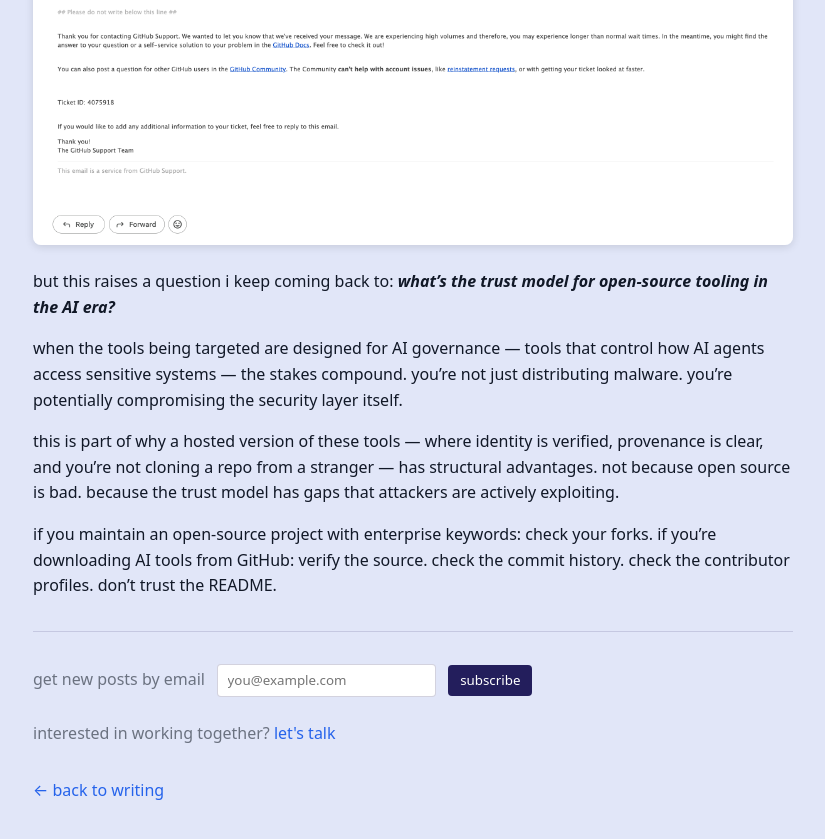
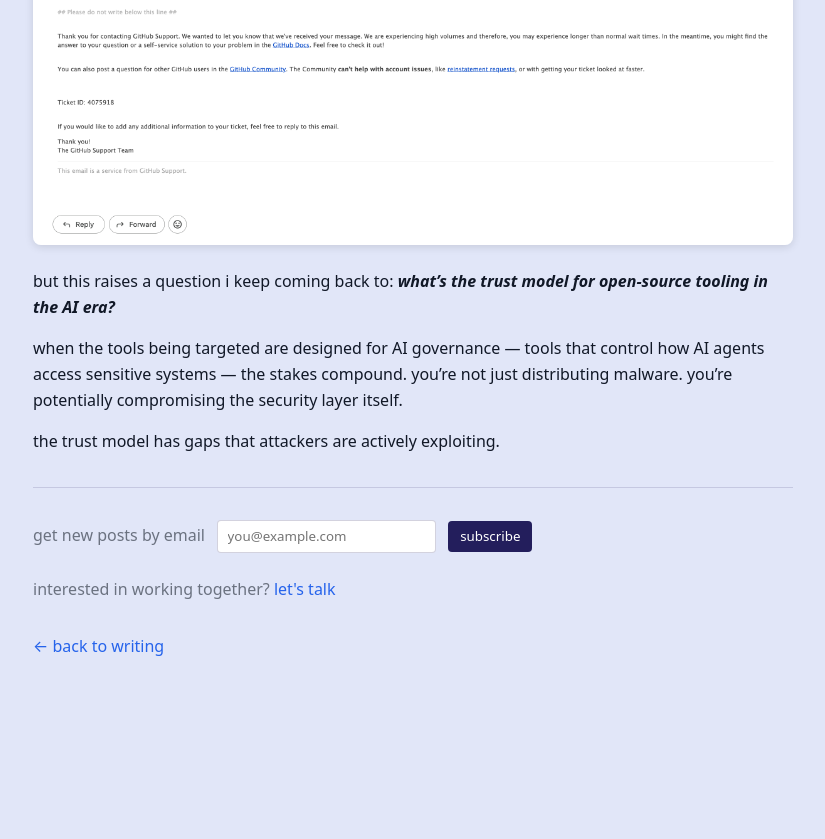
Before and after one commit to davidcrowe/reducibl.com, a Jekyll site: the page built from _posts/2026-02-10-someone-used-my-repo-to-distribute-malware.md, in a window 1280 px wide and 900 px high, scrolled down 5456 px. Shown: the top 839 px of the window, without its empty margins (227-1052 px from the left). Built offline with Jekyll 4.4.1, drawn with Linux system fonts in a browser that asks for light colours; after the commit the page ends 6212 px from its top, so only the background shows below that; some of the changed text lies outside the part shown.

Commit message:
tighten supply chain attack post title and closing

```diff
--- a/_posts/2026-02-10-someone-used-my-repo-to-distribute-malware.md
+++ b/_posts/2026-02-10-someone-used-my-repo-to-distribute-malware.md
@@ -1,6 +1,6 @@
 ---
 layout: post
-title: "i build AI governance tools. someone used my repo to distribute malware."
+title: "someone forked my AI governance repo to distribute malware"
 description: "a real supply chain attack on an open-source AI security project, and what it says about trust"
 permalink: /writing/someone-used-my-repo-to-distribute-malware
 redirect_from:
@@ -79,6 +79,4 @@ but this raises a question i keep coming back to: ***what's the trust model for
 
 when the tools being targeted are designed for AI governance — tools that control how AI agents access sensitive systems — the stakes compound. you're not just distributing malware. you're potentially compromising the security layer itself.
 
-this is part of why a hosted version of these tools — where identity is verified, provenance is clear, and you're not cloning a repo from a stranger — has structural advantages. not because open source is bad. because the trust model has gaps that attackers are actively exploiting.
-
-if you maintain an open-source project with enterprise keywords: check your forks. if you're downloading AI tools from GitHub: verify the source. check the commit history. check the contributor profiles. don't trust the README.
+the trust model has gaps that attackers are actively exploiting.
```
